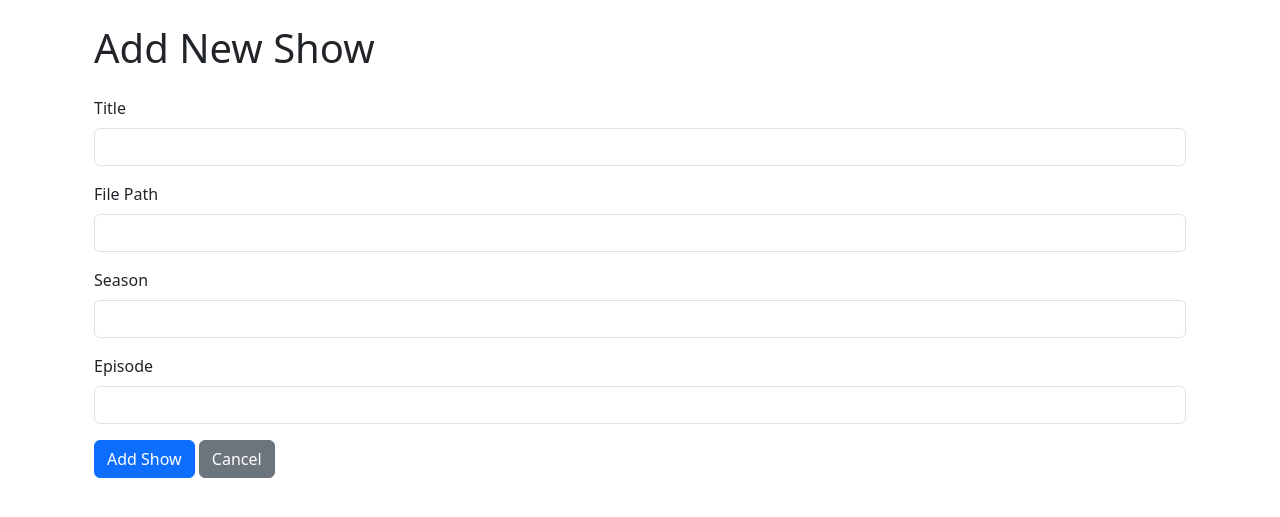
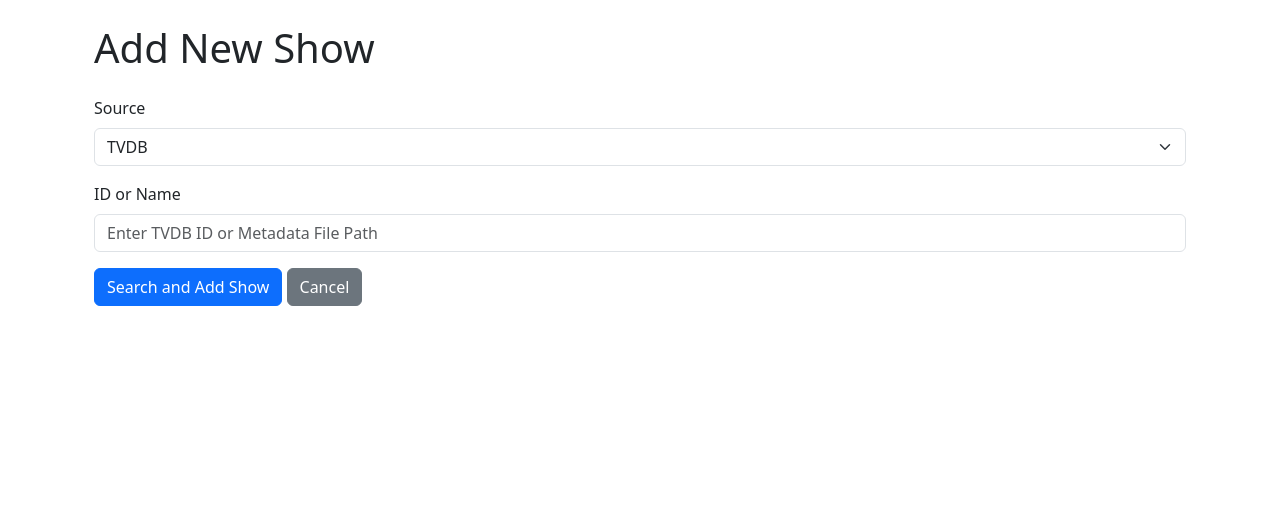
Before and after one commit to WildcatZack/PYMediaManagement, a FastAPI app: page /shows/new in a window 1280 px wide. Shown: the part 56-573 px from the top of the page. Run offline with FastAPI, Linux system fonts and the light colour scheme; parts of the project's set-up code (start-up, migrations or seed data) failed here and were passed over.

Commit message:
"Added requests library and updated requirements.txt"

```diff
--- a/app/main.py
+++ b/app/main.py
@@ -4,6 +4,8 @@ from fastapi.templating import Jinja2Templates
 from fastapi.requests import Request
 from app.routers import tasks, shows, movies, music  # Import the tasks, shows, movies, and music routers
 from app.database import database  # Import the database connection
+import requests
+import yaml  # For parsing custom metadata files
 
 # Initialize the FastAPI app
 app = FastAPI()
@@ -78,14 +80,29 @@ async def edit_show(request: Request, show_id: int):
 
 # Add a POST route to handle form submissions for creating a new show
 @app.post("/shows/new", response_class=HTMLResponse)
-async def create_show(
-    title: str = Form(...),
-    file_path: str = Form(...),
-    season: int = Form(None),
-    episode: int = Form(None),
+async def search_and_add_show(
+    source: str = Form(...),
+    identifier: str = Form(...),
 ):
-    query = "INSERT INTO shows (title, file_path, season, episode) VALUES (:title, :file_path, :season, :episode)"
-    await database.execute(query=query, values={"title": title, "file_path": file_path, "season": season, "episode": episode})
+    # Search for the show based on the selected source
+    if source == "tvdb":
+        show_data = await search_tvdb(identifier)
+    elif source == "custom":
+        show_data = await search_custom_metadata(identifier)
+    else:
+        raise HTTPException(status_code=400, detail="Invalid source selected")
+
+    # If no show data is found, return an error
+    if not show_data:
+        raise HTTPException(status_code=404, detail="Show not found")
+
+    # Add the show to the database
+    query = """
+    INSERT INTO shows (title, file_path, season, episode)
+    VALUES (:title, :file_path, :season, :episode)
+    """
+    await database.execute(query=query, values=show_data)
+
     return RedirectResponse(url="/shows", status_code=303)
 
 # Add a POST route to handle form submissions for editing an existing show
@@ -118,3 +135,32 @@ async def read_music(request: Request):
     query = "SELECT * FROM music"
     music = await database.fetch_all(query=query)
     return templates.TemplateResponse("music.html", {"request": request, "music": music})
+
+# Helper function to search TVDB
+async def search_tvdb(identifier: str):
+    # Replace with actual TVDB API logic
+    response = requests.get(f"https://api.thetvdb.com/search?query={identifier}")
+    if response.status_code == 200:
+        data = response.json()
+        return {
+            "title": data["title"],
+            "file_path": f"/tvdb/{data['id']}",
+            "season": data.get("season", None),
+            "episode": data.get("episode", None),
+        }
+    return None
+
+# Helper function to search custom metadata
+async def search_custom_metadata(file_path: str):
+    # Replace with logic to parse a custom metadata file
+    try:
+        with open(file_path, "r") as file:
+            data = yaml.safe_load(file)
+            return {
+                "title": data["title"],
+                "file_path": file_path,
+                "season": data.get("season", None),
+                "episode": data.get("episode", None),
+            }
+    except Exception:
+        return None
--- a/app/templates/new_show.html
+++ b/app/templates/new_show.html
@@ -7,22 +7,17 @@
     <h1 class="my-4">Add New Show</h1>
     <form method="post" action="/shows/new">
         <div class="mb-3">
-            <label for="title" class="form-label">Title</label>
-            <input type="text" class="form-control" id="title" name="title" required>
+            <label for="source" class="form-label">Source</label>
+            <select class="form-select" id="source" name="source" required>
+                <option value="tvdb">TVDB</option>
+                <option value="custom">Custom Metadata File</option>
+            </select>
         </div>
         <div class="mb-3">
-            <label for="file_path" class="form-label">File Path</label>
-            <input type="text" class="form-control" id="file_path" name="file_path" required>
+            <label for="identifier" class="form-label">ID or Name</label>
+            <input type="text" class="form-control" id="identifier" name="identifier" placeholder="Enter TVDB ID or Metadata File Path" required>
         </div>
-        <div class="mb-3">
-            <label for="season" class="form-label">Season</label>
-            <input type="number" class="form-control" id="season" name="season">
-        </div>
-        <div class="mb-3">
-            <label for="episode" class="form-label">Episode</label>
-            <input type="number" class="form-control" id="episode" name="episode">
-        </div>
-        <button type="submit" class="btn btn-primary">Add Show</button>
+        <button type="submit" class="btn btn-primary">Search and Add Show</button>
         <a href="/shows" class="btn btn-secondary">Cancel</a>
     </form>
 </div>
--- a/app/templates/shows.html
+++ b/app/templates/shows.html
@@ -5,6 +5,10 @@
 {% block content %}
 <div class="container">
     <h1 class="my-4">Shows</h1>
+    <!-- Add Show Button -->
+    <div class="mb-3">
+        <a href="/shows/new" class="btn btn-success">Add Show</a>
+    </div>
     <table class="table table-striped">
         <thead>
             <tr>
@@ -25,7 +29,7 @@
                 <td>{{ show.season }}</td>
                 <td>{{ show.episode }}</td>
                 <td>
-                    <a href="#" class="btn btn-sm btn-primary">Edit</a>
+                    <a href="/shows/{{ show.id }}/edit" class="btn btn-sm btn-primary">Edit</a>
                     <a href="#" class="btn btn-sm btn-danger">Delete</a>
                 </td>
             </tr>
--- a/requirements.txt
+++ b/requirements.txt
@@ -1,6 +1,8 @@
 aiosqlite==0.21.0
 annotated-types==0.7.0
 anyio==4.9.0
+certifi==2025.1.31
+charset-normalizer==3.4.1
 click==8.1.8
 databases==0.9.0
 exceptiongroup==1.2.2
@@ -16,11 +18,13 @@ pydantic_core==2.33.0
 python-dotenv==1.1.0
 python-multipart==0.0.20
 PyYAML==6.0.2
+requests==2.32.3
 sniffio==1.3.1
 SQLAlchemy==2.0.40
 starlette==0.46.1
 typing-inspection==0.4.0
 typing_extensions==4.13.0
+urllib3==2.3.0
 uvicorn==0.34.0
 uvloop==0.21.0
 watchfiles==1.0.4
```
